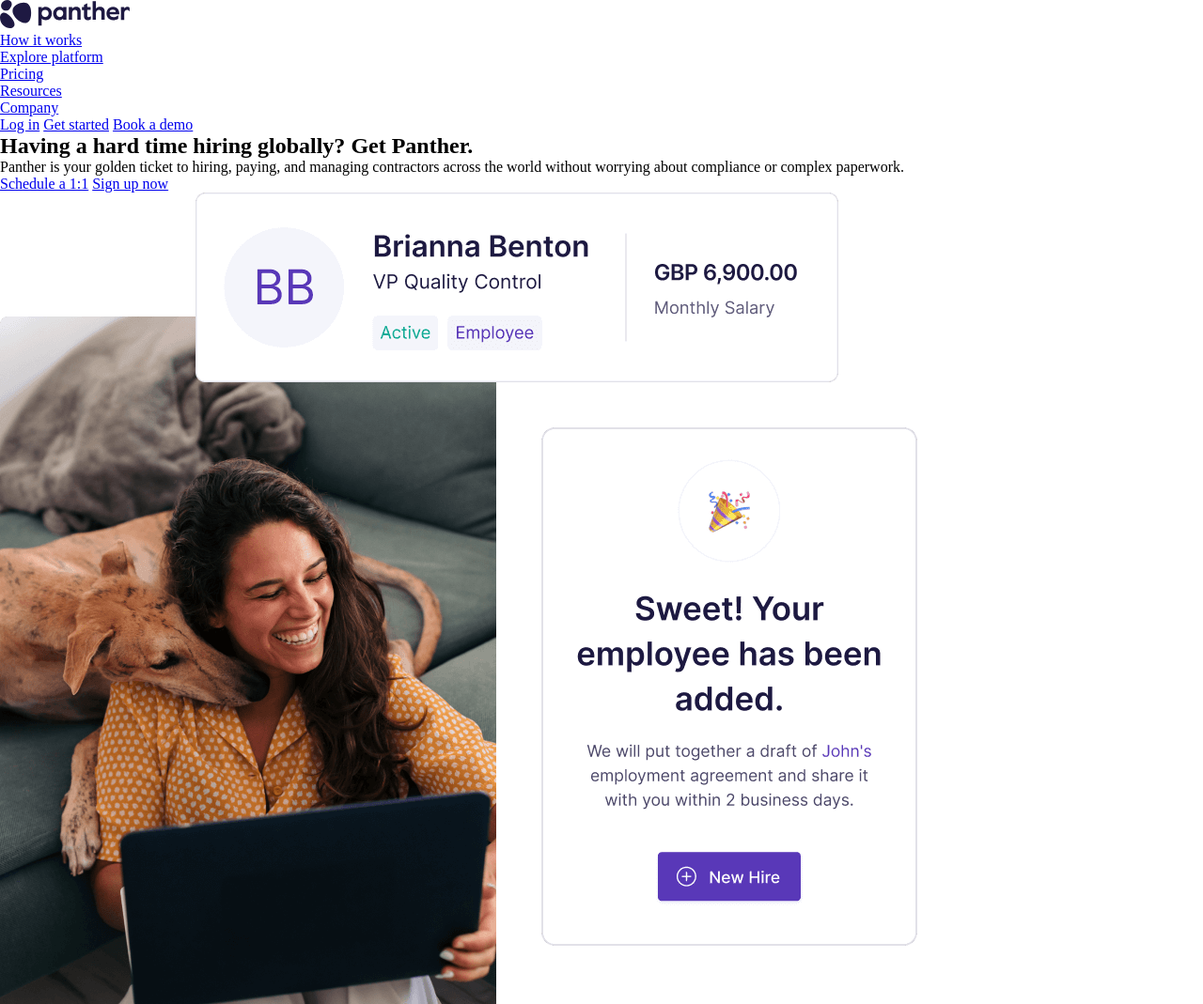
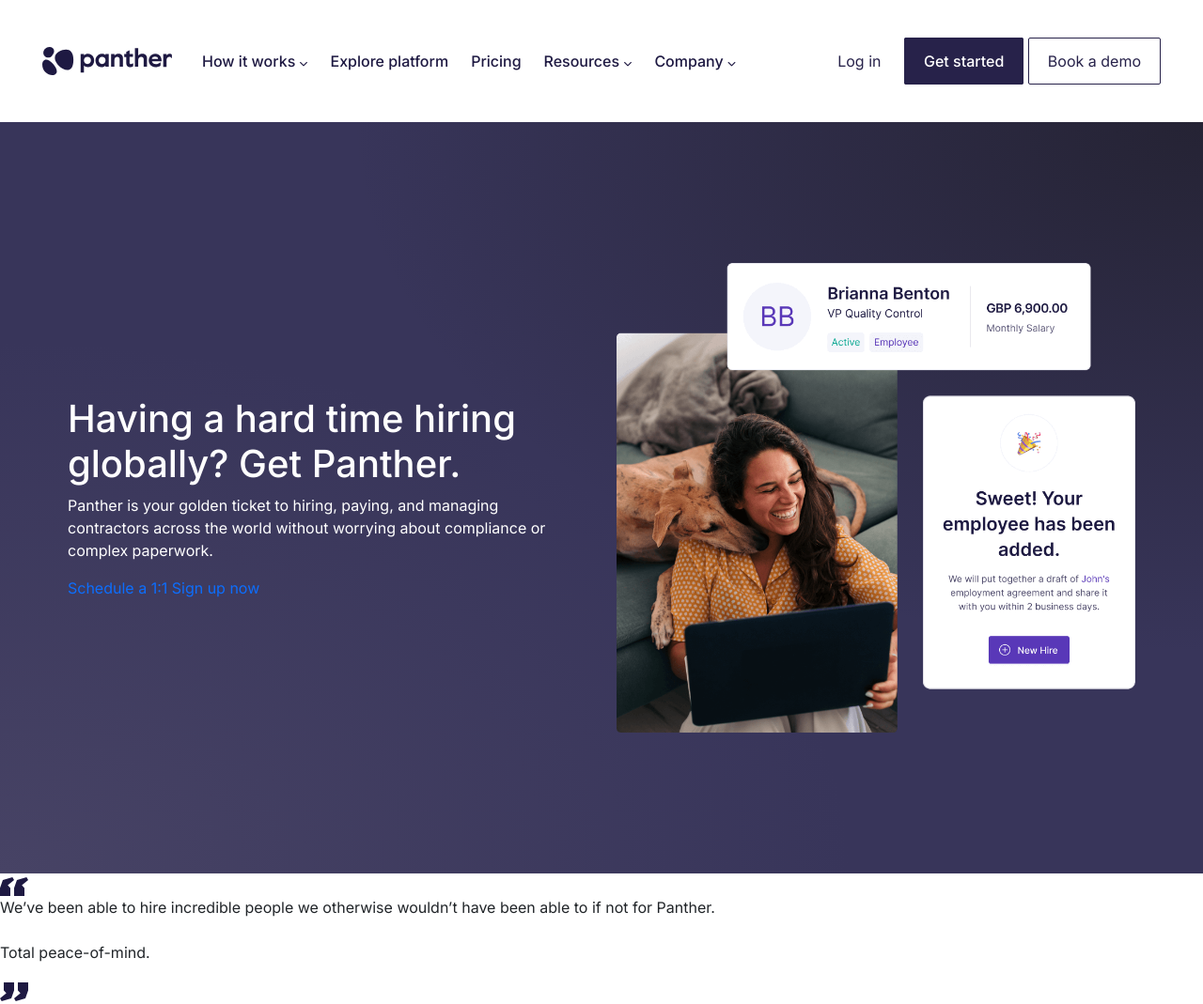
Before and after one commit to nurxan02/PantherHome, a plain HTML site: page index.html in a window 1280 px wide. Shown: the top 1069 px of the page at 94% size. Drawn offline with nearby package versions, Linux system fonts and the light colour scheme.

Commit message:
Navbar completed and section1 initialized

```diff
--- a/assets/css/style.css
+++ b/assets/css/style.css
@@ -2,3 +2,116 @@
   padding: 0;
   margin: 0;
   box-sizing: border-box; }
+
+.button {
+  color: #27224a;
+  transition: .3s; }
+
+.button, .button-bold {
+  padding: 16px 24px;
+  font-size: 17px;
+  border-radius: 2px; }
+  @media only screen and (max-width: 1280px) {
+    .button, .button-bold {
+      padding: 14px 20px;
+      font-size: 16px; } }
+  @media only screen and (max-width: 1169px) {
+    .button, .button-bold {
+      padding: 12px 18px;
+      font-size: 15px; } }
+  @media only screen and (max-width: 1145px) {
+    .button, .button-bold {
+      padding: 10px 16px;
+      font-size: 14px; } }
+  @media only screen and (max-width: 1120px) {
+    .button, .button-bold {
+      padding: 8px 13px;
+      font-size: 13px; } }
+  @media only screen and (max-width: 1115px) {
+    .button, .button-bold {
+      display: none; } }
+
+.button-bold {
+  font-weight: 500;
+  border: 1px solid #27224a; }
+
+.button-outline {
+  border: 1px solid #27224a;
+  color: #27224a; }
+  .button-outline:hover {
+    color: #27224a;
+    background-color: #e7e7e7; }
+
+.button-dark {
+  background-color: #27224a;
+  color: white; }
+  .button-dark:hover {
+    opacity: 80%;
+    color: white; }
+
+.button-borderless:hover {
+  color: #8b6ee6; }
+
+body {
+  font-family: "Inter", sans-serif; }
+
+a {
+  text-decoration: none; }
+
+header {
+  display: flex;
+  position: sticky;
+  left: 0;
+  top: 0;
+  right: 0;
+  bottom: auto;
+  padding: 50px 45px;
+  background-color: white;
+  display: flex;
+  align-items: center; }
+  @media only screen and (max-width: 1115px) {
+    header .logo img {
+      width: 120px; } }
+  header nav {
+    width: 600px; }
+    header nav ul {
+      width: 100%;
+      display: flex;
+      justify-content: space-between;
+      margin-bottom: 0; }
+      @media only screen and (max-width: 1115px) {
+        header nav ul {
+          display: none; } }
+      header nav ul li a {
+        font-weight: 500;
+        color: #1e1942; }
+        header nav ul li a:hover {
+          color: #8b6ee6; }
+        header nav ul li a i {
+          font-size: 9px; }
+  header .buttons {
+    margin-left: auto; }
+  header .burger {
+    display: none;
+    font-size: 25px;
+    color: #27224a; }
+    @media only screen and (max-width: 1115px) {
+      header .burger {
+        display: block; } }
+
+main .getpanther {
+  height: 100vh;
+  background-color: #38355a;
+  background-image: radial-gradient(at 100% 0%, #252334 0px, transparent 50%), radial-gradient(at 0% 100%, #474365 0px, transparent 50%);
+  display: flex;
+  align-items: center;
+  width: 100%;
+  justify-content: space-evenly; }
+  main .getpanther .getpanther-desc {
+    width: 40%; }
+    main .getpanther .getpanther-desc h1 {
+      color: white; }
+    main .getpanther .getpanther-desc p {
+      color: white; }
+  main .getpanther .getpanther-img img {
+    height: 500px; }
--- /dev/null
+++ b/assets/scss/_spacing.scss
@@ -0,0 +1,5 @@
+*{
+    padding: 0;
+    margin: 0;
+    box-sizing: border-box;
+}
--- /dev/null
+++ b/assets/scss/components/_buttons.scss
@@ -0,0 +1,62 @@
+.button{
+    @extend %button-properties;
+    color: $primary-color;
+    transition: .3s;
+}
+
+%button-properties {
+    padding: 16px 24px;
+    font-size: 17px;
+    border-radius: $border-radius-base;
+    @include breakPoint(1280px){
+        padding: 14px 20px;
+        font-size: 16px;
+    };
+    @include breakPoint(1169px){
+        padding: 12px 18px;
+        font-size: 15px;
+    };
+    @include breakPoint(1145px){
+        padding: 10px 16px;
+        font-size: 14px;
+    };
+    @include breakPoint(1120px){
+        padding: 8px 13px;
+        font-size: 13px;
+    };
+    @include breakPoint(1115px){
+        display: none
+    };
+
+
+}
+
+.button-bold{
+    @extend %button-properties;
+    font-weight: 500;
+    border: $border-all;
+}
+
+.button-outline{
+    border: $border-all;
+    color: $primary-color;
+    &:hover{
+        color: $primary-color;
+        background-color: rgb(231, 231, 231);
+    }
+
+}
+.button-dark{
+    background-color: $primary-color;
+    color: white;
+    &:hover{
+        opacity: 80%;
+        color: white;
+    }
+}
+.button-borderless{
+    &:hover{
+        color: $secondary-color;
+
+    }
+}
--- a/assets/scss/main.scss
+++ b/assets/scss/main.scss
@@ -1,5 +1,9 @@
-*{
-    padding: 0;
-    margin: 0;
-    box-sizing: border-box;
-}
+//Global
+@import "./spacing";
+@import "./variables";
+@import "./mixins";
+@import "./typography";
+//Components
+@import "./components/buttons";
+//Pages
+@import "./pages/home";
--- /dev/null
+++ b/assets/scss/pages/_home.scss
@@ -0,0 +1,95 @@
+body{
+    font-family: $secondary-font-family;
+}
+a{
+    text-decoration: none;
+}
+header{
+    display: flex;
+    position: sticky;
+    left: 0;
+    top: 0;
+    right: 0;
+    bottom: auto;
+    padding: 50px 45px;
+    background-color: white;
+
+    display: flex;
+    align-items: center;
+    .logo{
+        img{
+            @include breakPoint(1115px){
+                width: 120px;
+            };
+        }
+
+    }
+    nav{
+        width: 600px;
+        ul{
+            width: 100% ;
+            display: flex;
+            justify-content: space-between;
+            margin-bottom: 0;
+            @include breakPoint(1115px){
+                display: none
+            };
+            li{
+                a{
+                    font-weight: $font-weight;
+                    color: $anchor-color;
+                    &:hover{
+                        color: $secondary-color;
+                    }
+                    i{
+                        font-size: 9px;
+                    }
+                }
+
+            }
+        }
+    }
+    .buttons{
+        margin-left:  auto;
+    }
+    .burger{
+        display: none;
+        font-size: 25px;
+        color: $primary-color;
+        @include breakPoint(1115px){
+            display: block;
+
+
+        }
+        i{
+        }
+    }
+}
+main{
+    .getpanther{
+        height: 100vh;
+        background-color:hsla(245,26%,28%,1);
+        background-image:
+        radial-gradient(at 100% 0%, hsla(247,19%,17%,1) 0px, transparent 50%),
+        radial-gradient(at 0% 100%, hsla(246,20%,33%,1) 0px, transparent 50%);
+        display: flex;
+        align-items: center;
+        width: 100%;
+        justify-content: space-evenly;
+        .getpanther-desc{
+            width: 40%;
+            h1{
+                color: white;
+            }
+            p{
+                color: white;
+            }
+
+        }
+        .getpanther-img{
+            img{
+                height: 500px;
+            }
+        }
+    }
+}
--- a/index.html
+++ b/index.html
@@ -5,8 +5,16 @@
     <meta charset="UTF-8">
     <meta http-equiv="X-UA-Compatible" content="IE=edge">
     <meta name="viewport" content="width=device-width, initial-scale=1.0">
-    <title>Document</title>
+    <title>Panther Comunity</title>
+    <link href="https://cdn.jsdelivr.net/npm/bootstrap@5.2.0-beta1/dist/css/bootstrap.min.css" rel="stylesheet"
+        integrity="sha384-0evHe/X+R7YkIZDRvuzKMRqM+OrBnVFBL6DOitfPri4tjfHxaWutUpFmBp4vmVor" crossorigin="anonymous">
+    <link rel="preconnect" href="https://fonts.googleapis.com">
+    <link rel="preconnect" href="https://fonts.gstatic.com" crossorigin>
+    <link href="https://fonts.googleapis.com/css2?family=Inter:wght@100;200;300;400;500;600;700;800;900&display=swap"
+        rel="stylesheet">
+        <link rel="stylesheet" href="https://cdnjs.cloudflare.com/ajax/libs/font-awesome/6.1.1/css/all.min.css" integrity="sha512-KfkfwYDsLkIlwQp6LFnl8zNdLGxu9YAA1QvwINks4PhcElQSvqcyVLLD9aMhXd13uQjoXtEKNosOWaZqXgel0g==" crossorigin="anonymous" referrerpolicy="no-referrer" />
     <link rel="stylesheet" href="./assets/css/style.css">
+
 </head>
 
 <body>
@@ -19,17 +27,20 @@
         </div>
         <nav>
             <ul>
-                <li class="list-group-item"><a href="#">How it works</a></li>
+                <li class="list-group-item"><a href="#">How it works <i class="fa-solid fa-chevron-down"></i></a></li>
                 <li class="list-group-item"><a href="#">Explore platform</a></li>
                 <li class="list-group-item"><a href="#">Pricing</a></li>
-                <li class="list-group-item"><a href="#">Resources</a></li>
-                <li class="list-group-item"><a href="#">Company</a></li>
+                <li class="list-group-item"><a href="#">Resources <i class="fa-solid fa-chevron-down"></i></a></li>
+                <li class="list-group-item"><a href="#">Company <i class="fa-solid fa-chevron-down"></i></a></li>
             </ul>
         </nav>
         <div class="buttons">
-            <a href="#" class="login">Log in</a>
-            <a href="#" class="getstarted">Get started</a>
-            <a href="#" class="bookdemo">Book a demo</a>
+            <a href="#" class="button button-borderless login">Log in</a>
+            <a href="#" class="button button-bold button-dark getstarted">Get started</a>
+            <a href="#" class="button button-outline bookdemo">Book a demo</a>
+        </div>
+        <div class="burger">
+            <i class="fa-solid fa-bars"></i>
         </div>
     </header>
     <main>
@@ -49,6 +60,7 @@
         </section>
         <div class="customer-absolute">
             <div class="customer-review">
+                <img src="./assets/img/quote up.svg" alt="">
                 <p>
                     We’ve been able to hire incredible people we otherwise wouldn’t have been able to if not for
                     Panther.
@@ -56,6 +68,7 @@
                     <br>
                     Total peace-of-mind.
                 </p>
+                <img src="./assets/img/quote down.svg" alt="">
             </div>
 
             <div class="seperator-vertical"></div>
@@ -107,22 +120,28 @@
                 Why companies love Panther.
             </h2>
             <div class="lovepanther-review-pad">
+                <div class="active-review review-up">
                     <p class="love-active">
                         We’ve been able to hire incredible people we otherwise wouldn’t have been able to if not for
                         Panther.
                         Total peace-of-mind.
                     </p>
-                <p class="love-disabled">
-                    Talent is undeniably spread globally. The best companies are using Panther to access the talent pool
-                    of the entire world.
-                </p>
                     <div class="love-user-info-active">
                         <img src="./assets/img/customer-pp mini.png" alt="">
                         <span> — Craig Hunter, Founder at Dwelling</span>
                     </div>
+                </div>
+
+                <div class="disabled-review d-none review-up">
+                    <p class="love-disabled ">
+                        Talent is undeniably spread globally. The best companies are using Panther to access the talent
+                        pool
+                        of the entire world.
+                    </p>
                     <div class="love-user-info-disabled">
                         <img src="./assets/img/customer-pp mini woman.png" alt="">
                         <span> — Calanthia Mai, Director of Strategy at Fast</span>
+                    </div>
                 </div>
             </div>
         </section>
@@ -177,7 +196,8 @@
                 <p>
                     We spend our days working with top-performing remote teams.
                     <br>
-                    Every two weeks, we share everything we’ve learned about remote work in a short newsletter. It’ll help
+                    Every two weeks, we share everything we’ve learned about remote work in a short newsletter. It’ll
+                    help
                     you work and hire better. Sign up below––it takes less than 10 seconds.
                 </p>
                 <label for="email">Work email <span>*</span></label>
@@ -216,5 +236,9 @@
             </ul>
         </section>
     </footer>
+    <script src="https://cdn.jsdelivr.net/npm/bootstrap@5.2.0-beta1/dist/js/bootstrap.bundle.min.js"
+        integrity="sha384-pprn3073KE6tl6bjs2QrFaJGz5/SUsLqktiwsUTF55Jfv3qYSDhgCecCxMW52nD2" crossorigin="anonymous">
+    </script>
 </body>
+
 </html>
```
Also changed, not shown: assets/scss/_mixins.scss (added, +33 -0 lines), assets/scss/_variables.scss (added, +17 -0 lines), assets/img/quote down.svg (added), assets/img/quote up.svg (added), assets/scss/_typography.scss (added). Lines whose indentation alone changed are shown as unchanged.
